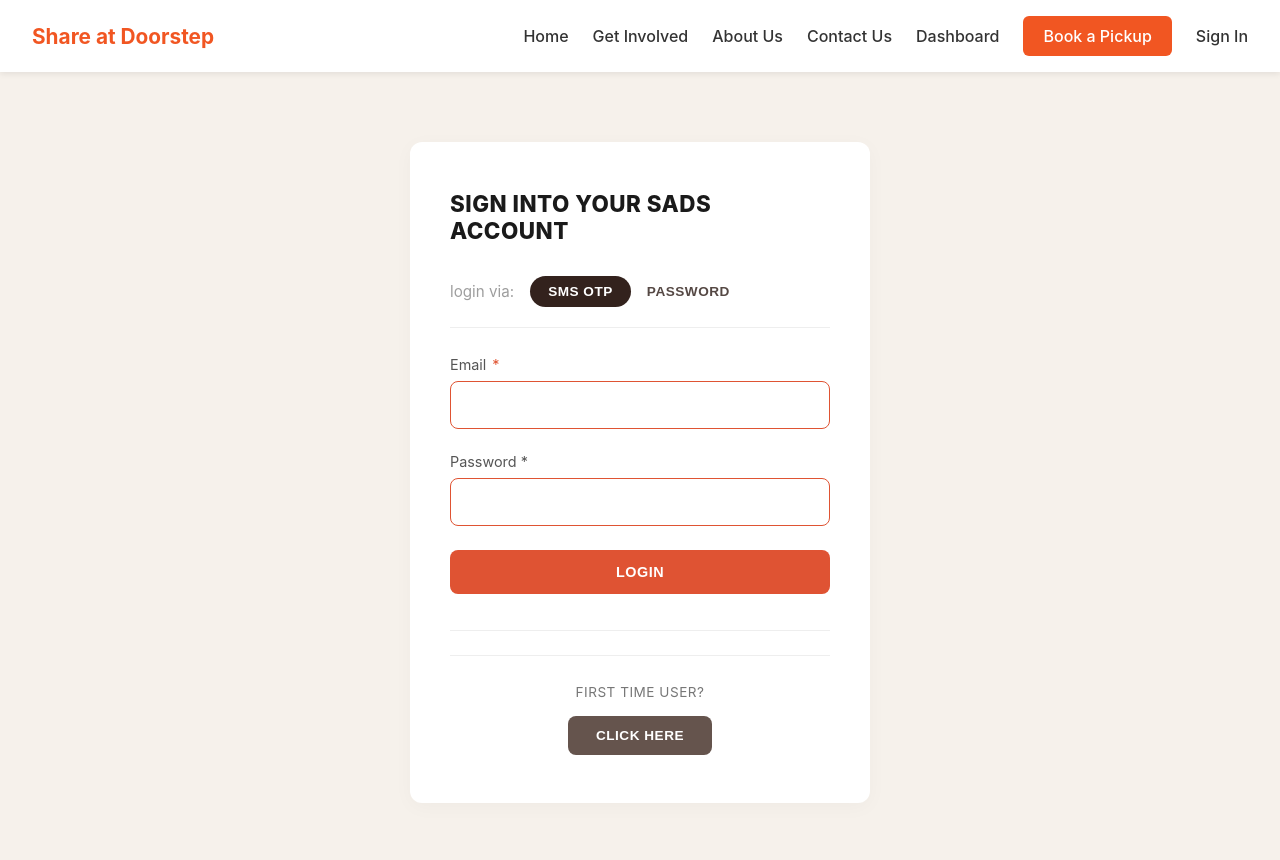
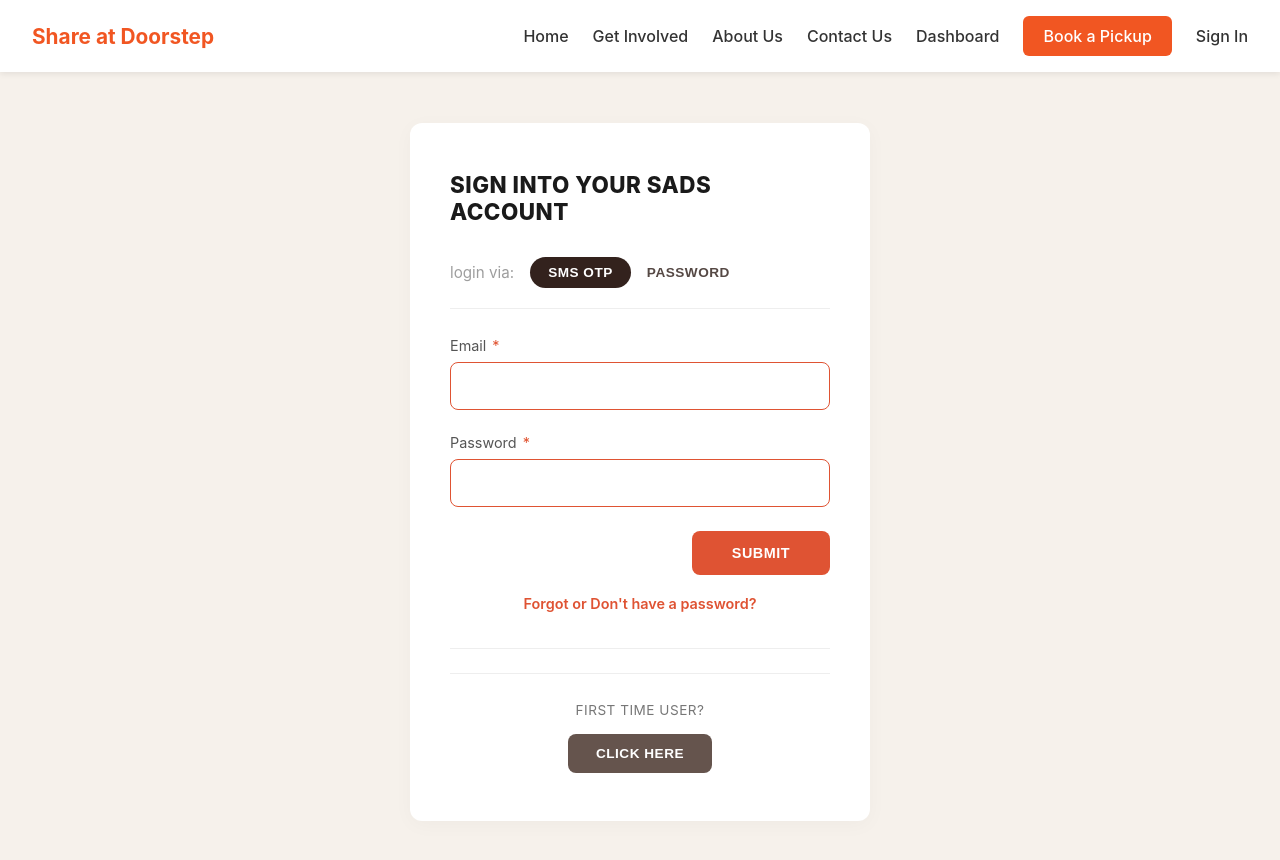
Before and after one commit to Kee06/share-at-doorstep, a React (Create React App) app in the folder client/: page /login in a window 1280 px wide. Both pictures are taken after a click on the button "PASSWORD". Shown: the top 860 px of the page. Built offline with nearby package versions, Linux system fonts and the light colour scheme.

Commit message:
Match password login mode UI to reference design

```diff
--- a/client/src/pages/Login.css
+++ b/client/src/pages/Login.css
@@ -149,3 +149,26 @@
 .secondary-btn:hover {
   background-color: #52433d;
 }
+
+.submit-row {
+  display: flex;
+  justify-content: flex-end;
+}
+
+.submit-btn {
+  width: auto;
+  padding: 14px 40px;
+}
+
+.forgot-link {
+  text-align: center;
+  color: #df5333;
+  font-size: 0.9rem;
+  font-weight: 600;
+  margin-top: 20px;
+  cursor: pointer;
+}
+
+.forgot-link:hover {
+  text-decoration: underline;
+}
--- a/client/src/pages/Login.js
+++ b/client/src/pages/Login.js
@@ -58,7 +58,7 @@ function Login() {
             </button>
           </form>
         ) : (
-          <form onSubmit={handlePasswordLogin}>
+          <form onSubmit={handlePasswordLogin} className="password-form">
             <label>
             Email <span className="required">*</span>
             </label>
@@ -68,16 +68,21 @@ function Login() {
                 onChange={(e) => setEmail(e.target.value)}
                 required
             />
-            <label>Password *</label>
+            <label>
+            Password <span className="required">*</span>
+            </label>
             <input
                 type="password"
                 value={password}
                 onChange={(e) => setPassword(e.target.value)}
                 required
             />
-            <button type="submit" className="primary-btn">
-              LOGIN
+            <div className="submit-row">
+                <button type="submit" className="primary-btn submit-btn">
+                SUBMIT
                 </button>
+            </div>
+            <p className="forgot-link">Forgot or Don't have a password?</p>
             </form>
         )}
 
```
Lines whose indentation alone changed are shown as unchanged.
